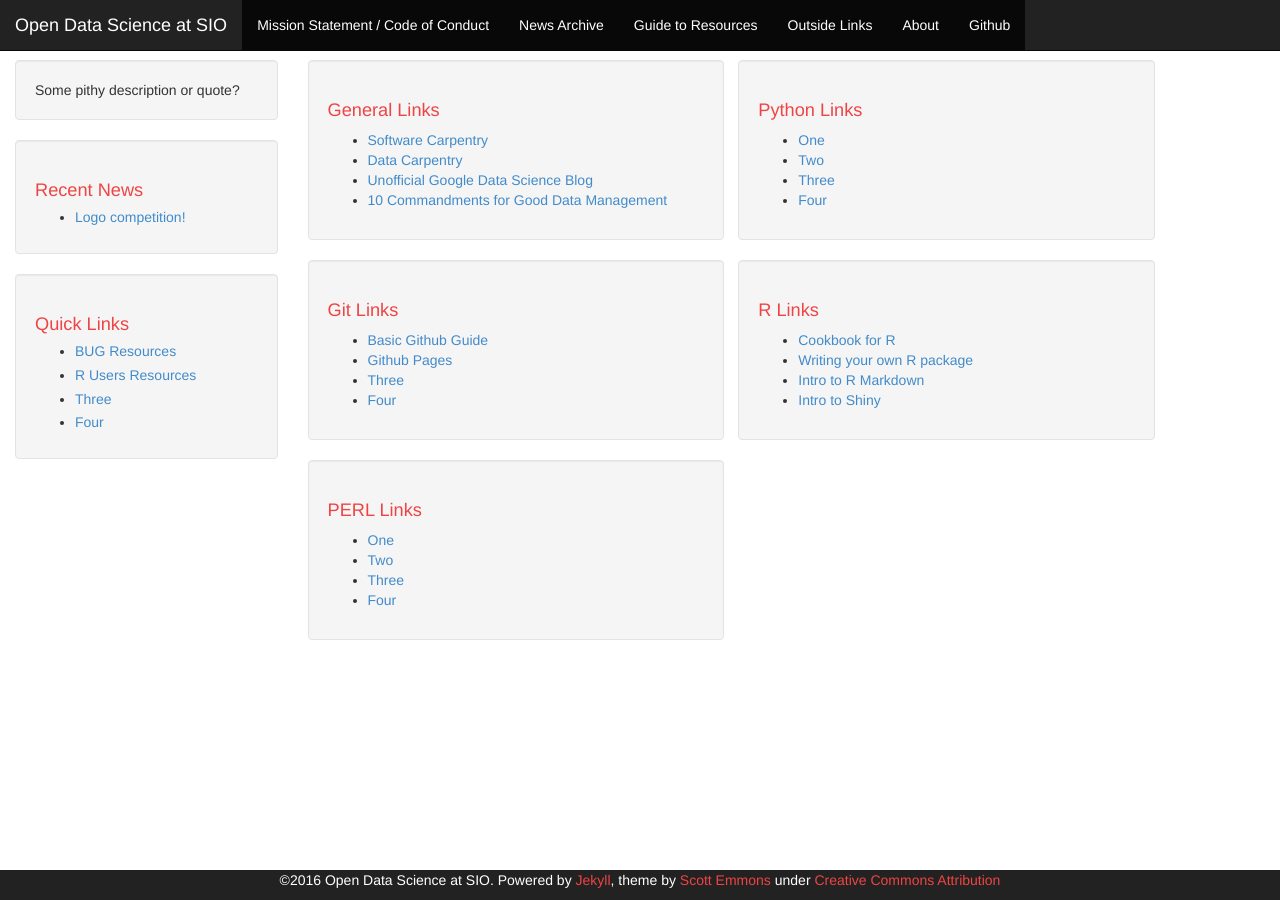
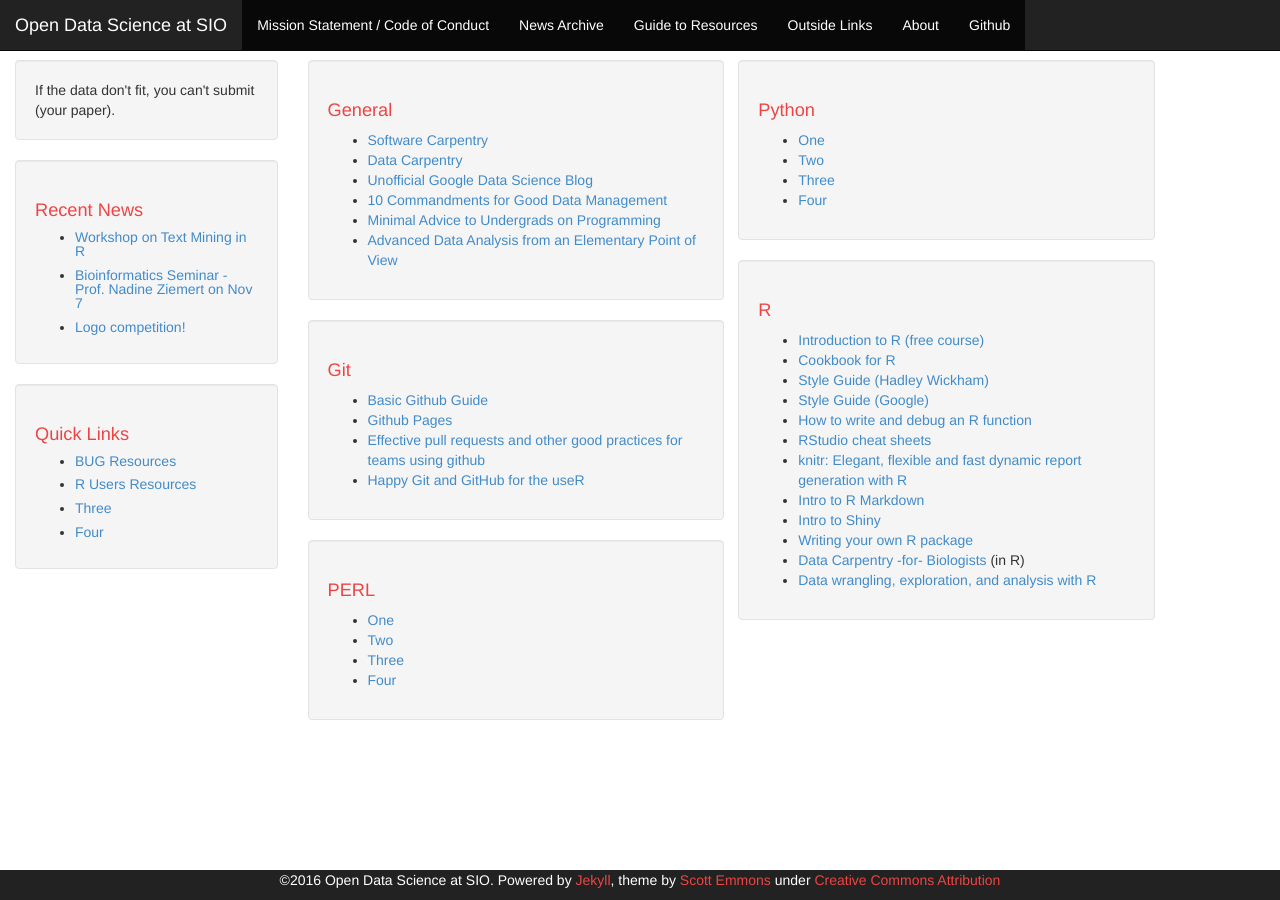
Before and after one commit to Open-Data-Science-at-SIO/Open-Data-Science-at-SIO.github.io, a Jekyll site: the page built from links.html, in a window 1280 px wide. Built offline with Jekyll 4.4.1, drawn with Linux system fonts in a browser that asks for light colours.

```diff
--- a/_config.yml
+++ b/_config.yml
@@ -1,7 +1,7 @@
 # Jekyll configuration
 
 name: Open Data Science at SIO
-description: Some pithy description or quote?
+description: If the data don't fit, you can't submit (your paper).
 
 # url is currently only used only for the RSS feed in feed.xml
 url: https://Open-Data-Science-at-SIO.github.io/
--- /dev/null
+++ b/_posts/2016-09-29-logo-competition copy.md
@@ -0,0 +1,19 @@
+---
+layout: post
+title: "Bioinformatics Seminar - Prof. Nadine Ziemert on Nov 7"
+date: 2016-11-04
+author: Michelle Schorn
+comments: true
+---
+The SIO-Bioinformatics User Group would like to invite you to a talk by **Professor Nadine Ziemert** on **Monday November 7, 2016 at 12:30pm in Hubbs Hall 4500**.
+
+Professor Ziemert completed her post-doc here at SIO and went on to a professorship position at the University of Tuebingen in Germany, where her lab is currently working at the intersection of bioinformatics, microbiology and phylogenetics. Prof. Ziemert's talk will highlight her lab's work on developing "Evolution based computational tools for drug discovery in Actinomycetes"
+
+If you would like to meet with Nadine while she is here, please email mschorn at ucsd.edu.
+
+Abstract:
+
+Next generation sequencing methods have made sequencing faster, cheaper, and easier than ever and have revolutionized almost every field of biology. The constantly growing volume of DNA sequence data has made genome mining an important tool for the detection and prediction of promising secondary metabolites and has lead to a renaissance in natural product based drug discovery. Thousands of putative gene clusters are available in public
+databases such as NCBI and JGI-ABC, the challenge being now to triage the most promising pathways to guide laborious wet-lab experiments, assist with the dereplication of already known compounds and predict interesting bioactivities based on genomic data.
+
+Here we introduce a selection of computational tools currently in development by the Ziemert lab that are based on the evolution of secondary metabolites and can be used for a rapid automated identification and examination of novel biosynthetic gene clusters. We highlight first results of mining rare and underexplored actinomycete genera for promising natural compounds.
--- a/links.html
+++ b/links.html
@@ -6,36 +6,38 @@ layout: default
 <table>
 <div class="cols">
 <div class="well">
-  <h1>General Links</h1>
+  <h1>General</h1>
   <ul>
 	<li><a href="http://software-carpentry.org/">Software Carpentry</a></li>
     <li><a href="http://www.datacarpentry.org/">Data Carpentry</a></li>
     <li><a href="http://www.unofficialgoogledatascience.com/">Unofficial Google Data Science Blog</a></li>
     <li><a href="https://dynamicecology.wordpress.com/2016/08/22/ten-commandments-for-good-data-management/">10 Commandments for Good Data Management</a></li>
+	<li><a href="http://bactra.org/weblog/593.html">Minimal Advice to Undergrads on Programming</a></li>
+    <li><a href="http://www.stat.cmu.edu/~cshalizi/ADAfaEPoV/">Advanced Data Analysis from an Elementary Point of View</a></li>
   </ul>
 </div>
 
 <div class="well">
-  <h1>Git Links</h1>
+  <h1>Git</h1>
   <ul>
      <li><a href="https://guides.github.com/activities/hello-world/">Basic Github Guide</a></li>
      <li><a href="https://guides.github.com/features/pages/">Github Pages</a></li>
-    <li><a href="#">Three</a></li>
-    <li><a href="#">Four</a></li>
+    <li><a href="http://codeinthehole.com/writing/pull-requests-and-other-good-practices-for-teams-using-github/">Effective pull requests and other good practices for teams using github</a></li>
+    <li><a href="http://happygitwithr.com/big-picture.html">Happy Git and GitHub for the useR</a></li>
   </ul>
 </div>
 
 <div class="well">
-  <h1>PERL Links</h1>
+  <h1>PERL</h1>
   <ul>
-     <li><a href="#">One</a></li>
-     <li><a href="#">Two</a></li>
+    <li><a href="#">One</a></li>
+    <li><a href="#">Two</a></li>
     <li><a href="#">Three</a></li>
     <li><a href="#">Four</a></li>
   </ul>
 </div>
 <div class="well">
-  <h1>Python Links</h1>
+  <h1>Python</h1>
   <ul>
      <li><a href="#">One</a></li>
      <li><a href="#">Two</a></li>
@@ -45,12 +47,20 @@ layout: default
 </div>
 
 <div class="well">
-  <h1>R Links</h1>
+  <h1>R</h1>
   <ul>
-     <li><a href="http://www.cookbook-r.com/">Cookbook for R</a></li>
-     <li><a href="http://stat545.com/packages06_foofactors-package.html">Writing your own R package</a></li>
+    <li><a href="https://www.datacamp.com/courses/free-introduction-to-r">Introduction to R (free course)</a></li>
+    <li><a href="http://www.cookbook-r.com/">Cookbook for R</a></li>
+	<li><a href="http://adv-r.had.co.nz/Style.html">Style Guide (Hadley Wickham)</a></li>
+    <li><a href="https://google.github.io/styleguide/Rguide.xml">Style Guide (Google)</a></li>
+    <li><a href="https://www.r-bloggers.com/how-to-write-and-debug-an-r-function/">How to write and debug an R function</a></li>
+    <li><a href="https://www.rstudio.com/resources/cheatsheets/">RStudio cheat sheets</a></li>
+    <li><a href="http://yihui.name/knitr/">knitr: Elegant, flexible and fast dynamic report generation with R</a></li>
     <li><a href="http://rmarkdown.rstudio.com/articles_intro.html">Intro to R Markdown</a></li>
     <li><a href="http://rmarkdown.rstudio.com/authoring_shiny.html">Intro to Shiny</a></li>
+    <li><a href="http://stat545.com/packages06_foofactors-package.html">Writing your own R package</a></li>
+    <li><a href="http://www.datacarpentry.org/semester-biology/">Data Carpentry -for- Biologists</a> (in R)</li>
+    <li><a href="http://stat545.com/">Data wrangling, exploration, and analysis with R</a></li>
   </ul>
 </div>
 
```
Also changed, not shown: _posts/2016-11-14-text-mining-in-R.md (added, +10 -0 lines), about.html (+6 -5 lines), mission.html (+16 -4 lines), resources.html (+23 -0 lines), _posts/2016-11-04-bioinformatics-seminar.md (renamed from _posts/2016-09-29-logo-competition.md).
